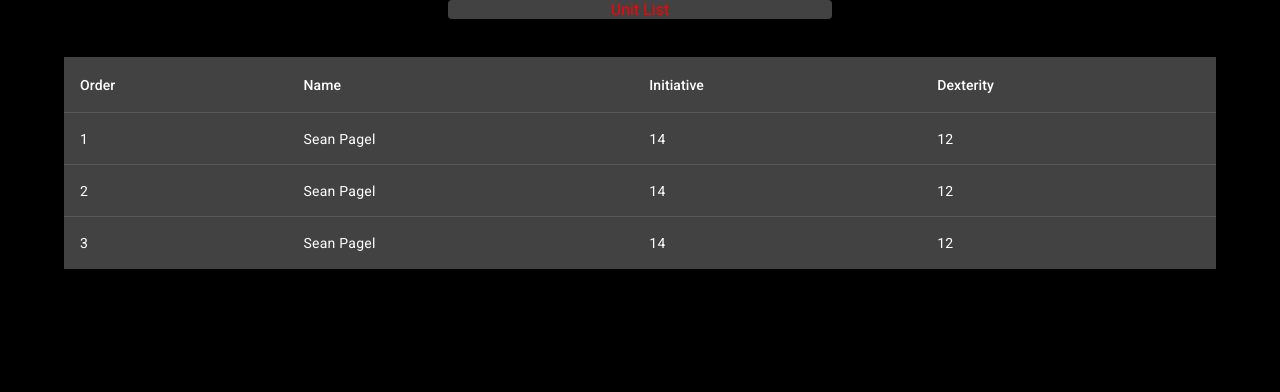
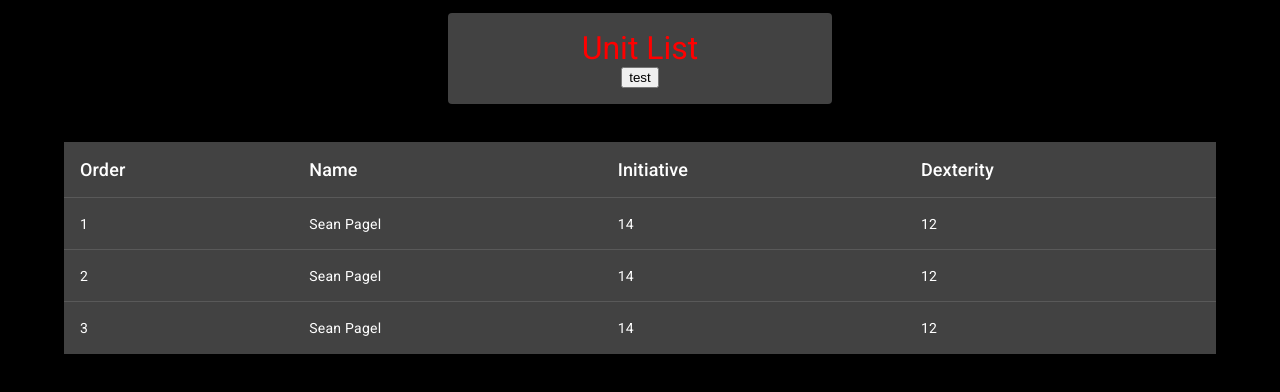
Before and after one commit to Bingle-Stankus/Initiative-Tracker, an Angular app in the folder Initiative-Tracker/: page /app-title-page in a window 1280 px wide. Both pictures are taken after a click on the button 640 px from the left and 374 px from the top of the page. Shown: the top 392 px of the page. Built offline with nearby package versions, Linux system fonts and the light colour scheme.

Commit message:
Formatting Unit Page

```diff
--- a/Initiative-Tracker/src/app/tools/unit/unit.component.css
+++ b/Initiative-Tracker/src/app/tools/unit/unit.component.css
@@ -14,10 +14,12 @@
     justify-content: center;
     align-items: center;
 
-    margin: auto;
+    margin-left: auto;
+    margin-right: auto;
+    margin-top: 1%;
     margin-bottom: 3%;
+
     max-width: 30%;
 
-    font-size: 30;
     color: red;
 }
--- a/Initiative-Tracker/src/app/tools/unit/unit.component.html
+++ b/Initiative-Tracker/src/app/tools/unit/unit.component.html
@@ -1,6 +1,9 @@
-<div style="height:10%;">
+<div>
     <mat-card class="unit-list-title">
-        Unit List
+        <mat-card-header style="font-size: 200%;">Unit List</mat-card-header>
+        <mat-card-content>
+            <button>test</button>
+        </mat-card-content>
     </mat-card>
 </div>
 
@@ -8,22 +11,22 @@
     <table mat-table [dataSource]="dataSource">
 
     <ng-container matColumnDef="order">
-        <th mat-header-cell *matHeaderCellDef>Order</th>
+        <th mat-header-cell *matHeaderCellDef style="font-size: large;">Order</th>
         <td mat-cell *matCellDef="let element">{{element.order}}</td>
     </ng-container>
 
     <ng-container matColumnDef="name">
-        <th mat-header-cell *matHeaderCellDef>Name</th>
+        <th mat-header-cell *matHeaderCellDef style="font-size: large;">Name</th>
         <td mat-cell *matCellDef="let element">{{element.name}}</td>
     </ng-container>
 
     <ng-container matColumnDef="initiative">
-        <th mat-header-cell *matHeaderCellDef>Initiative</th>
+        <th mat-header-cell *matHeaderCellDef style="font-size: large;">Initiative</th>
         <td mat-cell *matCellDef="let element">{{element.initiative}}</td>
     </ng-container>
 
     <ng-container matColumnDef="dexterity">
-        <th mat-header-cell *matHeaderCellDef>Dexterity</th>
+        <th mat-header-cell *matHeaderCellDef style="font-size: large;">Dexterity</th>
         <td mat-cell *matCellDef="let element">{{element.dexterity}}</td>
     </ng-container>
 
```
